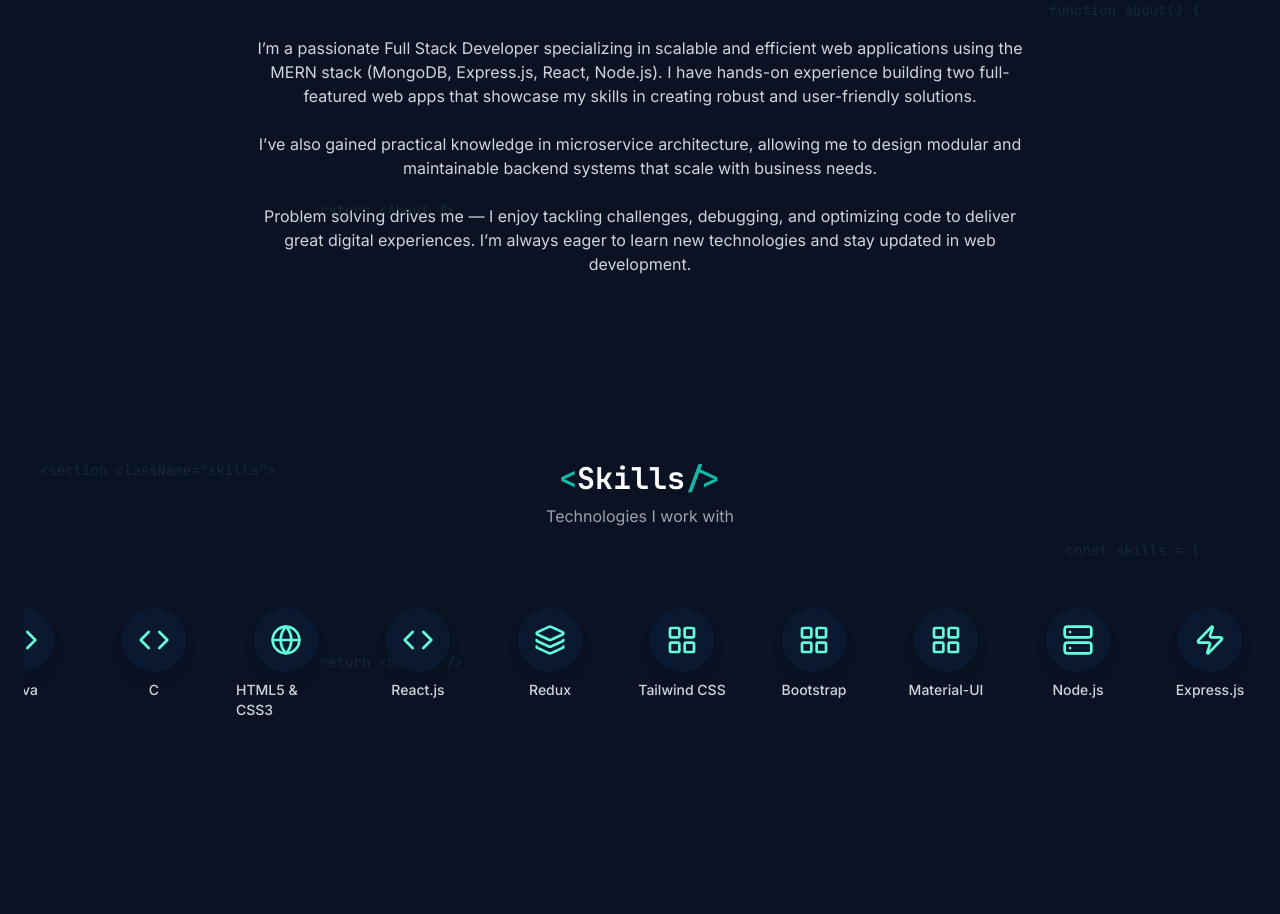
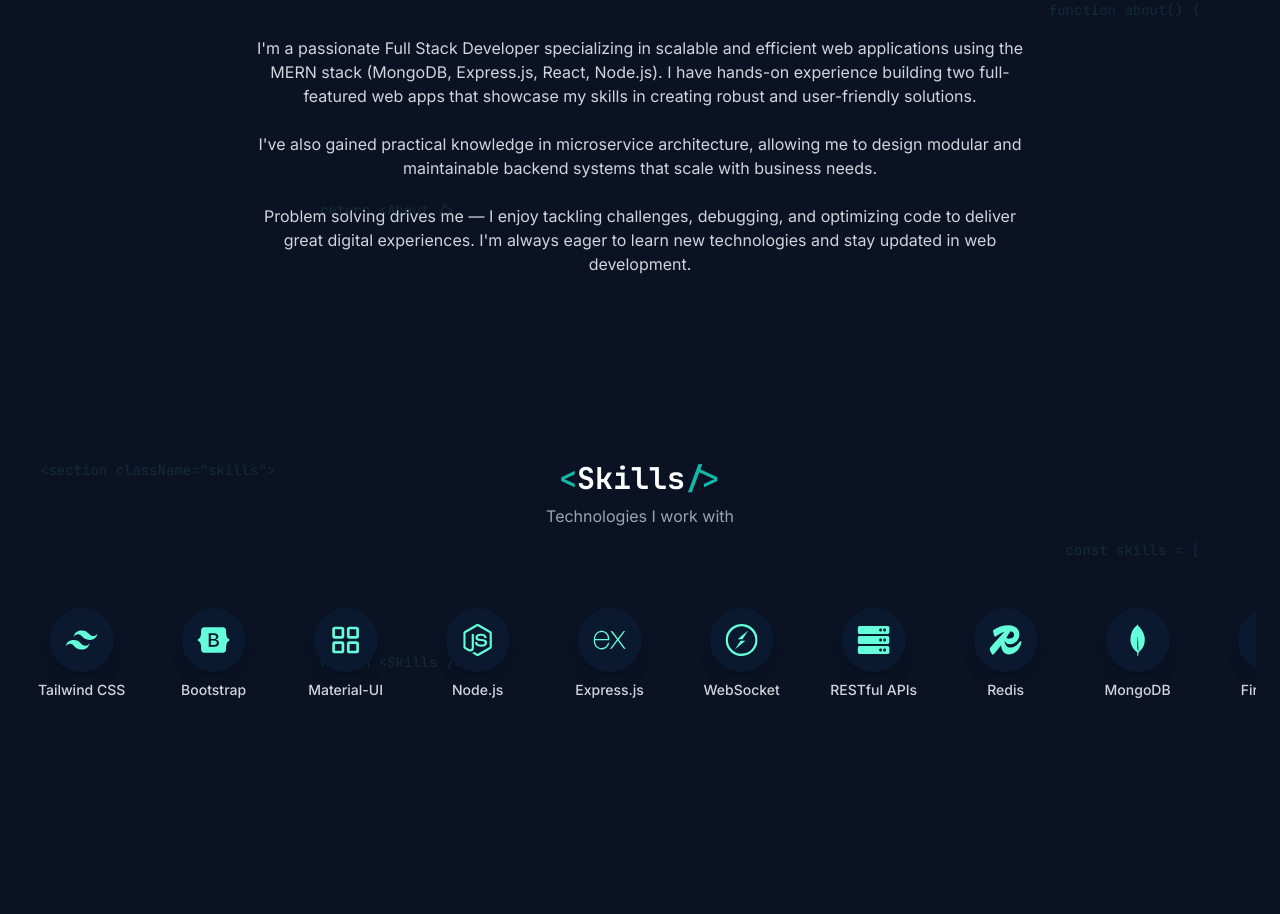
Before and after one commit to MuhammedRafikp/portfolio, a React (Vite) app: page / in a window 1280 px wide. Shown: the part 960-1874 px from the top of the page. Built offline with nearby package versions, Linux system fonts and the light colour scheme.

Commit message:
fix: skill icons updated, cv updated

```diff
--- a/package.json
+++ b/package.json
@@ -13,7 +13,8 @@
     "framer-motion": "^12.12.1",
     "lucide-react": "^0.511.0",
     "react": "^19.1.0",
-    "react-dom": "^19.1.0"
+    "react-dom": "^19.1.0",
+    "react-icons": "^5.5.0"
   },
   "devDependencies": {
     "@eslint/js": "^9.25.0",
--- a/src/components/ui/Button.tsx
+++ b/src/components/ui/Button.tsx
@@ -11,6 +11,8 @@ interface ButtonProps {
   icon?: React.ReactNode;
   disabled?: boolean;
   fullWidth?: boolean;
+  target?: string;
+  rel?: string;
 }
 
 const Button: React.FC<ButtonProps> = ({
@@ -24,6 +26,8 @@ const Button: React.FC<ButtonProps> = ({
   icon,
   disabled = false,
   fullWidth = false,
+  target,
+  rel,
 }) => {
   const baseStyles = 'inline-flex items-center justify-center font-medium transition-colors rounded-md focus:outline-none focus:ring-2 focus:ring-offset-2';
 
@@ -46,7 +50,7 @@ const Button: React.FC<ButtonProps> = ({
 
   if (href && !disabled) {
     return (
-      <a href={href} className={buttonStyles}>
+      <a href={href} className={buttonStyles} target={target} rel={rel}>
         {icon && <span className="mr-2">{icon}</span>}
         {children}
       </a>
--- a/src/data/skills.ts
+++ b/src/data/skills.ts
@@ -1,59 +1,85 @@
 import type { Skill } from '../types';
-import { Code, Database, Server, LayoutGrid, FileJson, Globe,  Figma, Github, Terminal, Package, Zap, MessageSquare, Cloud, Layers, Box, MessageCircle, TestTube } from 'lucide-react';
-// import {PenTool,Grid,Brush, Cpu, Triangle as VectorTriangle} from 'lucide-react';
+import {
+  SiJavascript,
+  SiTypescript,
+  SiC,
+  SiHtml5,
+  SiReact,
+  SiRedux,
+  SiTailwindcss,
+  SiBootstrap,
+  SiNodedotjs,
+  SiExpress,
+  SiSocketdotio,
+  SiRedis,
+  SiMongodb,
+  SiFirebase,
+  SiPostgresql,
+  SiCloudinary,
+  SiDocker,
+  SiKubernetes,
+  SiGithub,
+  SiGithubactions,
+  SiRabbitmq,
+  SiFigma,
+  SiPostman
+} from 'react-icons/si';
+import { FaJava,FaAws, FaNetworkWired } from "react-icons/fa";
+import {LayoutGrid} from "lucide-react";
+import { FaServer, FaTerminal } from 'react-icons/fa';
 
 const skills: Skill[] = [
   {
     name: 'JavaScript',
-    icon: FileJson,
+    icon: SiJavascript,
     level: 90,
     category: 'frontend',
   },
   {
     name: 'TypeScript',
-    icon: Code,
+    icon: SiTypescript,
     level: 85,
     category: 'frontend',
   },
   {
     name: 'Java',
-    icon: Code,
+    icon: FaJava,
     level: 65,
     category: 'frontend',
   },
   {
     name: 'C',
-    icon: Code,
+    icon: SiC,
     level: 60,
     category: 'frontend',
   },
   {
     name: 'HTML5 & CSS3',
-    icon: Globe,
+    icon: SiHtml5,
     level: 90,
     category: 'frontend',
   },
   {
     name: 'React.js',
-    icon: Code,
+    icon: SiReact,
     level: 88,
     category: 'frontend',
   },
   {
     name: 'Redux',
-    icon: Layers,
+    icon: SiRedux,
     level: 85,
     category: 'frontend',
   },
   {
     name: 'Tailwind CSS',
-    icon: LayoutGrid,
+    icon: SiTailwindcss,
     level: 90,
     category: 'frontend',
   },
   {
     name: 'Bootstrap',
-    icon: LayoutGrid,
+    icon: SiBootstrap,
     level: 85,
     category: 'frontend',
   },
@@ -65,121 +91,115 @@ const skills: Skill[] = [
   },
   {
     name: 'Node.js',
-    icon: Server,
+    icon: SiNodedotjs,
     level: 88,
     category: 'backend',
   },
   {
     name: 'Express.js',
-    icon: Zap,
+    icon: SiExpress,
     level: 85,
     category: 'backend',
   },
   {
     name: 'WebSocket',
-    icon: MessageSquare,
+    icon: SiSocketdotio,
     level: 80,
     category: 'backend',
   },
   {
     name: 'RESTful APIs',
-    icon: MessageCircle,
+    icon: FaServer,
     level: 90,
     category: 'backend',
   },
   {
     name: 'Redis',
-    icon: Database,
+    icon: SiRedis,
     level: 75,
     category: 'backend',
   },
   {
     name: 'MongoDB',
-    icon: Database,
+    icon: SiMongodb,
     level: 85,
     category: 'backend',
   },
   {
     name: 'Firebase',
-    icon: Cloud,
+    icon: SiFirebase,
     level: 80,
     category: 'backend',
   },
   {
     name: 'PostgreSQL',
-    icon: Database,
+    icon: SiPostgresql,
     level: 82,
     category: 'backend',
   },
   {
     name: 'Amazon S3',
-    icon: Cloud,
+    icon: FaAws,
     level: 80,
     category: 'backend',
   },
   {
     name: 'Cloudinary',
-    icon: Cloud,
+    icon: SiCloudinary,
     level: 75,
     category: 'backend',
   },
   {
     name: 'Docker',
-    icon: Package,
+    icon: SiDocker,
     level: 80,
     category: 'other',
   },
   {
     name: 'Kubernetes',
-    icon: Box,
+    icon: SiKubernetes,
     level: 70,
     category: 'other',
   },
   {
     name: 'Git/GitHub',
-    icon: Github,
+    icon: SiGithub,
     level: 90,
     category: 'other',
   },
   {
     name: 'GitHub Actions',
-    icon: Terminal,
+    icon: SiGithubactions,
     level: 80,
     category: 'other',
   },
   {
     name: 'CI/CD Pipelines',
-    icon: Terminal,
+    icon: FaTerminal,
     level: 80,
     category: 'other',
   },
   {
     name: 'RabbitMQ',
-    icon: MessageSquare,
+    icon: SiRabbitmq,
     level: 75,
     category: 'other',
   },
   {
     name: 'gRPC',
-    icon: MessageCircle,
+    icon: FaNetworkWired,
     level: 70,
     category: 'other',
   },
   {
-    name: 'Design Patterns',
-    icon: Layers,
-    level: 80,
-    category: 'other',
-  },
-  {
     name: 'Postman',
-    icon: TestTube,
+    icon: SiPostman,
     level: 85,
     category: 'other',
   },
   {
     name: 'Figma',
-    icon: Figma,
+    icon: SiFigma,
     level: 80,
     category: 'design',
   },
--- a/src/sections/About.tsx
+++ b/src/sections/About.tsx
@@ -6,7 +6,7 @@ import SectionTitle from '../components/ui/SectionTitle';
 
 const About: React.FC = () => {
     return (
-        <section id="about" className="py-12 sm:py-16 md:py-20 bg-[#0a1224] relative overflow-hidden">
+        <section id="about" className="py-8 sm:py-16 md:py-20 bg-[#0a1224] relative overflow-hidden">
             {/* Programming-themed background */}
             <div className="absolute inset-0">
                 <div className="absolute inset-0 bg-grid-pattern opacity-5"></div>
@@ -41,14 +41,14 @@ const About: React.FC = () => {
                     </h3> */}
 
                     <p className="text-gray-300 text-sm sm:text-base mb-4 sm:mb-6 px-2 sm:px-0">
-                        I’m a passionate Full Stack Developer specializing in scalable and efficient web applications using the MERN stack (MongoDB, Express.js, React, Node.js). I have hands-on experience building two full-featured web apps that showcase my skills in creating robust and user-friendly solutions.                          </p>
+                        I'm a passionate Full Stack Developer specializing in scalable and efficient web applications using the MERN stack (MongoDB, Express.js, React, Node.js). I have hands-on experience building two full-featured web apps that showcase my skills in creating robust and user-friendly solutions.                          </p>
 
                     <p className="text-gray-300 text-sm sm:text-base mb-4 sm:mb-6 px-2 sm:px-0">
-                        I’ve also gained practical knowledge in microservice architecture, allowing me to design modular and maintainable backend systems that scale with business needs.
+                        I've also gained practical knowledge in microservice architecture, allowing me to design modular and maintainable backend systems that scale with business needs.
                     </p>
 
                     <p className="text-gray-300 text-sm sm:text-base mb-4 sm:mb-6 px-2 sm:px-0">
-                        Problem solving drives me — I enjoy tackling challenges, debugging, and optimizing code to deliver great digital experiences. I’m always eager to learn new technologies and stay updated in web development.
+                        Problem solving drives me — I enjoy tackling challenges, debugging, and optimizing code to deliver great digital experiences. I'm always eager to learn new technologies and stay updated in web development.
                     </p>
 
                     {/* <div className="grid grid-cols-2 gap-3 sm:gap-4 mb-6 sm:mb-8 max-w-md mx-auto">
--- a/src/sections/Hero.tsx
+++ b/src/sections/Hero.tsx
@@ -5,6 +5,7 @@ import { Github, Linkedin, Download, Instagram } from 'lucide-react';
 import Button from '../components/ui/Button';
 import AnimatedText from '../components/ui/AnimatedText';
 import dp from '../assets/dp.jpg';
+import cv from '../assets/Muhammed_Rafi_CV.pdf';
 
 const scrollToSection = (href: string) => {
     const element = document.querySelector(href);
@@ -15,7 +16,7 @@ const scrollToSection = (href: string) => {
 
 const Hero: React.FC = () => {
     return (
-        <section id="home" className="min-h-screen flex items-center justify-center pt-16 md:pt-20 pb-12 md:pb-16 relative overflow-hidden">
+        <section id="home" className="min-h-screen flex items-center justify-center pt-12 md:pt-20 pb-8 md:pb-16 relative overflow-hidden">
             {/* Programming-themed background */}
             <div className="absolute inset-0 bg-[#1e293b]">
                 <div className="absolute inset-0 bg-grid-pattern opacity-5"></div>
@@ -102,10 +103,12 @@ const Hero: React.FC = () => {
                                 Get in Touch
                             </Button>
                             <Button
-                                href="/resume.pdf"
+                                href={cv}
                                 variant="outline"
                                 icon={<Download className="w-3 h-3 sm:w-4 sm:h-4" />}
                                 className="text-sm sm:text-base"
+                                target="_blank"
+                                rel="noopener noreferrer"
                             >
                                 Download CV
                             </Button>
--- a/src/sections/Skills.tsx
+++ b/src/sections/Skills.tsx
@@ -1,15 +1,21 @@
-import React, { useEffect } from 'react';
-import { motion, useAnimationControls } from 'framer-motion';
+import React, { useEffect, useRef } from 'react';
+import { motion, useAnimationControls, useMotionValue } from 'framer-motion';
 import SectionTitle from '../components/ui/SectionTitle';
 import skillsData from '../data/skills';
 
 const Skills: React.FC = () => {
-  // const [isHovered, setIsHovered] = useState(false);
   const controls = useAnimationControls();
+  const containerRef = useRef<HTMLDivElement>(null);
+  const x = useMotionValue(0);
 
   useEffect(() => {
+    if (containerRef.current) {
+      // const containerWidth = containerRef.current.offsetWidth;
+      const skillWidth = 100; // Approximate width of each skill item
+      const totalSkillsWidth = skillsData.length * skillWidth;
+
       controls.start({
-      x: [0, -1000],
+        x: [0, -totalSkillsWidth],
         transition: {
           x: {
             repeat: Infinity,
@@ -19,26 +25,31 @@ const Skills: React.FC = () => {
           },
         },
       });
+    }
   }, [controls]);
 
   const handleMouseEnter = () => {
-    // setIsHovered(true);
     controls.stop();
   };
 
   const handleMouseLeave = () => {
-    // setIsHovered(false);
+    if (containerRef.current) {
+      // const containerWidth = containerRef.current.offsetWidth;
+      const skillWidth = 100; // Approximate width of each skill item
+      const totalSkillsWidth = skillsData.length * skillWidth;
+
       controls.start({
-      x: [0, -1000],
+        x: [x.get(), x.get() - totalSkillsWidth],
         transition: {
           x: {
             repeat: Infinity,
             repeatType: "loop",
-          duration: 12,
+            duration: 15,
             ease: "linear",
           },
         },
       });
+    }
   };
 
   return (
@@ -66,6 +77,7 @@ const Skills: React.FC = () => {
         />
 
         <div
+          ref={containerRef}
           className="relative w-full overflow-hidden py-6 sm:py-8"
           onMouseEnter={handleMouseEnter}
           onMouseLeave={handleMouseLeave}
@@ -73,6 +85,7 @@ const Skills: React.FC = () => {
           <motion.div
             className="flex gap-4 sm:gap-8"
             animate={controls}
+            style={{ x }}
           >
             {/* First set of skills */}
             {skillsData.map((skill, index) => (
@@ -94,8 +107,7 @@ const Skills: React.FC = () => {
                   transition-colors duration-300">{skill.name}</span>
               </motion.div>
             ))}
-
-            {/* Duplicate set for seamless loop */}
+            {/* Duplicate set of skills for seamless loop */}
             {skillsData.map((skill, index) => (
               <motion.div
                 key={`skill-2-${index}`}
```
Also changed, not shown: 2 other files (tests, documents, lock files or other folders). Lines whose indentation alone changed are shown as unchanged.
